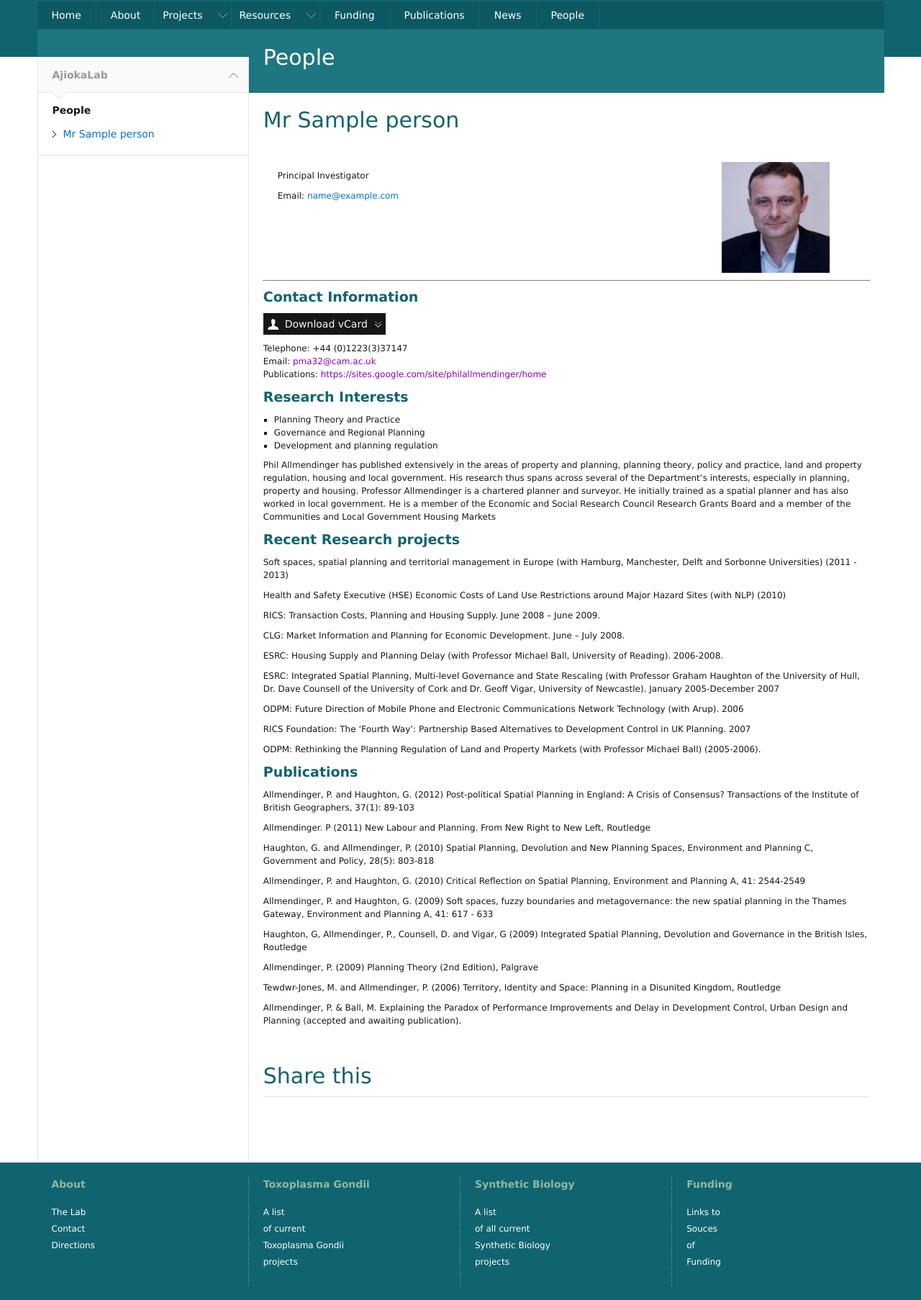
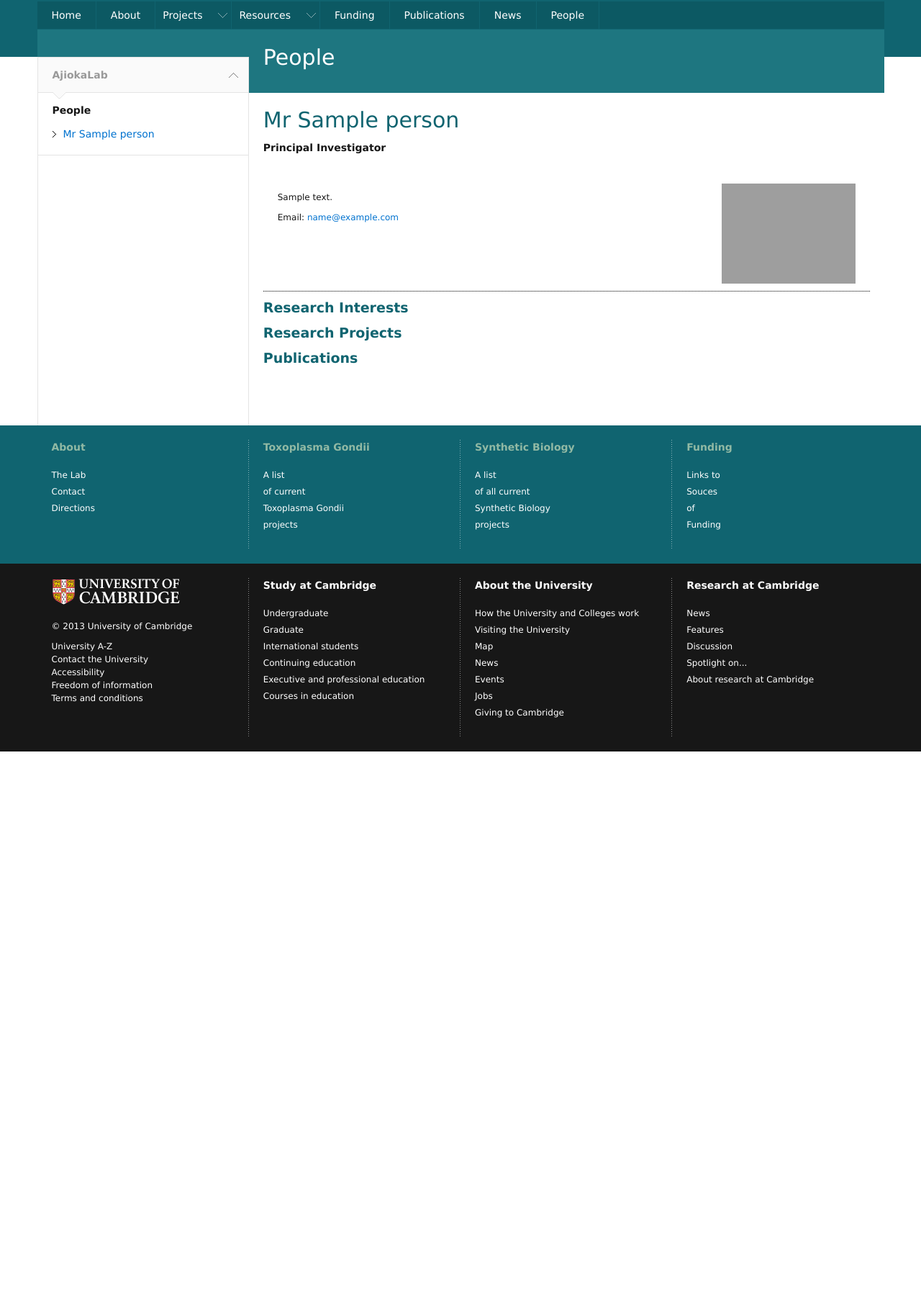
Before and after one commit to haydnKing/jwa-site, a Django app: template templates/person.html in a window 1280 px wide. Shown: the part 271-2077 px from the top of the page at 72% size. After the commit the page ends 1315 px from the top, so only its background shows below. Run offline with Django 3.2, Linux system fonts and the light colour scheme; the template is opened without the code that fills it: values that come from a table or form of the project are taken from there, others are empty; tables that the repository leaves empty hold one stand-in row (values such as "Sample post"); parts of the project's set-up code (start-up, migrations or seed data) failed here and were passed over; some libraries are stand-ins or nearby versions; grey boxes are pictures that could not be loaded.

Commit message:
mug_shots work

```diff
--- a/jwa_site/settings.py
+++ b/jwa_site/settings.py
@@ -10,7 +10,7 @@ https://docs.djangoproject.com/en/1.7/ref/settings/
 
 # Build paths inside the project like this: os.path.join(BASE_DIR, ...)
 import os
-import localsettings
+import jwa_site.localsettings as localsettings
 BASE_DIR = os.path.dirname(os.path.dirname(__file__))
 
 
--- a/jwa_site/urls.py
+++ b/jwa_site/urls.py
@@ -1,6 +1,8 @@
 from django.conf.urls import patterns, include, url
 
 from labdata.admin import admin_site
+
+from jwa_site import settings
 
 urlpatterns = patterns('',
     # Examples:
@@ -12,3 +14,10 @@ urlpatterns = patterns('',
 )
 
 handler404 = '404.html'
+
+if settings.DEBUG:
+    urlpatterns += patterns('',
+        url(r'^media/(?P<path>.*)$',
+            'django.views.static.serve',
+            {'document_root': settings.MEDIA_ROOT, }),
+    )
--- a/labdata/admin.py
+++ b/labdata/admin.py
@@ -15,6 +15,8 @@ class MyAdminSite(admin.AdminSite):
 class PersonAdmin(admin.ModelAdmin):
 	list_display = ('__str__', 'getRole')
 	prepopulated_fields = {"slug": ("name",)}
+	fields = ["title", "name", "role", "current", "email", "mug_shot",
+			"bio", "slug"]
 
 class ProjectAdmin(admin.ModelAdmin):
 	list_display = ('__str__', 'getType')
--- a/labdata/models.py
+++ b/labdata/models.py
@@ -49,11 +49,12 @@ class Person(models.Model):
 			help_text="The person's main role")
 	bio = models.TextField(blank=True,
 			help_text="Short background about the person")
-	mug_shot = models.ImageField(blank=True,
+	mug_shot = models.ImageField(blank=True, upload_to="mugshots/",
 			help_text="Optional mug shot")
 	email = models.EmailField(blank=True,
 			help_text="Contact email - if completed this will be publically available")
-	slug = models.SlugField(unique=True)
+	slug = models.SlugField(unique=True,
+		help_text="This text must uniquely identify the person in the database")
 	current = models.BooleanField(default=True,
 			verbose_name="Current Lab Member",
 			help_text="Is this person a current member of the lab?")
--- a/templates/person.html
+++ b/templates/person.html
@@ -10,101 +10,39 @@
 {% block maincontent %}
     <div class="campl-content-container">
         <h1>{{ person.fullName }}</h1>
+        <h5>{{ person.getRole }}</h5>
         <div class="campl-listing-item profile-listing clearfix">
             <div class="campl-content-container">
                 <div class="campl-column9">
                     <div class="campl-content-container campl-listing-txt">
-                        <p>{{ person.getRole }}</p>
+                        <p>{{ person.bio }}</p>
+                        {% if person.email %}
                         <p>Email: <a href="mailto:{{ person.email }}">{{person.email}}</a></p>
+                        {% endif %}
                     </div>
                 </div>
                 <div class="campl-column3">
                     <div class="campl-content-container campl-listing-img">
-                        <img alt=""  src="{% static 'images/content/profile-01.jpg'%}" class="campl-scale-with-grid" />
+                    {% if person.mug_shot %}
+                        <img alt=""  src="{{ person.mug_shot.url }}" class="campl-scale-with-grid" />
+                    {% else %}
+                        <img alt=""  src="{% static 'images/content/profile-placeholder.jpg' %}" class="campl-scale-with-grid" />
+                    {% endif %}
                     </div>
                 </div>
             </div>
         </div>
 
-        <h2>Contact Information</h2>
-        <p><a href="" class="campl-btn-download-vcard campl-primary-cta" ><span class="campl-download-arrow">Download vCard</span></a>
-
-        <p class="campl-break-word">Telephone: +44 (0)1223(3)37147 <br />
-        Email: <a href="">pma32@cam.ac.uk</a> <br />
-        Publications: <a href="">https://sites.google.com/site/philallmendinger/home</a></p>
-
 
         <h2>Research Interests</h2>
 
-        <ul>
-            <li>Planning Theory and Practice</li>
-            <li>Governance and Regional Planning</li>
-            <li>Development and planning regulation</li>
-        </ul>
-        <p>Phil Allmendinger has published extensively in the areas of property and planning, planning theory, policy and practice,
-            land and property regulation, housing and local government. His research thus spans across several of the Department‘s interests,
-            especially in planning, property and housing. Professor Allmendinger is a chartered planner and surveyor. He initially trained as
-            a spatial planner and has also worked in local government. He is a member of the Economic and Social Research Council Research
-            Grants Board and a member of the Communities and Local Government Housing Markets</p>
 
 
-
-        <h2>Recent Research projects</h2>
-        <p>Soft spaces, spatial planning and territorial management in Europe (with Hamburg, Manchester, Delft and Sorbonne Universities) (2011 - 2013)</p>
-
-        <p>Health and Safety Executive (HSE) Economic Costs of Land Use Restrictions around Major Hazard Sites (with NLP) (2010)</p>
-
-        <p>RICS: Transaction Costs, Planning and Housing Supply. June 2008 – June 2009.</p>
-
-        <p>CLG: Market Information and Planning for Economic Development. June – July 2008.</p>
-
-        <p>ESRC: Housing Supply and Planning Delay (with Professor Michael Ball, University of Reading). 2006-2008.</p>
-
-        <p>ESRC: Integrated Spatial Planning, Multi-level Governance and State Rescaling (with Professor Graham Haughton of the University of Hull, Dr. Dave Counsell of the University of Cork and Dr. Geoff Vigar, University of Newcastle). January 2005-December 2007</p>
-
-        <p>ODPM: Future Direction of Mobile Phone and Electronic Communications Network Technology (with Arup). 2006</p>
-        <p>RICS Foundation: The ‘Fourth Way’: Partnership Based Alternatives to Development Control in UK Planning. 2007</p>
-
-        <p>ODPM: Rethinking the Planning Regulation of Land and Property Markets (with Professor Michael Ball) (2005-2006).</p>
+        <h2>Research Projects</h2>
 
 
 
         <h2>Publications</h2>
-        <p>Allmendinger, P. and Haughton, G. (2012) Post-political Spatial Planning in England: A Crisis of Consensus? Transactions of the Institute of British Geographers, 37(1): 89-103</p>
-
-        <p>Allmendinger. P (2011) New Labour and Planning. From New Right to New Left, Routledge</p>
-
-        <p>Haughton, G. and Allmendinger, P. (2010) Spatial Planning, Devolution and New Planning Spaces, Environment and Planning C, Government and Policy, 28(5):  803-818</p>
-
-        <p>Allmendinger, P. and Haughton, G. (2010) Critical Reflection on Spatial Planning, Environment and Planning A, 41: 2544-2549</p>
-
-        <p>Allmendinger, P. and Haughton, G. (2009) Soft spaces, fuzzy boundaries and metagovernance: the new spatial planning in the Thames Gateway, Environment and Planning A, 41: 617 - 633</p>
-
-        <p>Haughton, G, Allmendinger, P., Counsell, D. and Vigar, G (2009) Integrated Spatial Planning, Devolution and Governance in the British Isles, Routledge</p>
-
-        <p>Allmendinger, P. (2009) Planning Theory (2nd Edition), Palgrave</p>
-
-        <p>Tewdwr-Jones, M. and Allmendinger, P. (2006) Territory, Identity and Space: Planning in a Disunited Kingdom, Routledge</p>
-
-        <p>Allmendinger, P. &amp; Ball, M. Explaining the Paradox of Performance Improvements and Delay in Development Control, Urban Design and Planning (accepted and awaiting publication).</p>
-
-    </div>
-    <div class="campl-content-container">
-        <div class="campl-heading-container">
-            <h2 class="campl-light-heading">Share this</h2>
-        </div>
-    </div>
-    <div class="campl-content-container campl-no-top-padding">
-        <!-- AddThis Button BEGIN -->
-        <div class="addthis_toolbox addthis_default_style ">
-        <a class="addthis_button_facebook_like" fb:like:layout="button_count"></a>
-        <a class="addthis_button_tweet"></a>
-        <a class="addthis_button_pinterest_pinit"></a>
-        <a class="addthis_counter addthis_pill_style"></a>
-        </div>
-        <script type="text/javascript">var addthis_config = {"data_track_addressbar":true};</script>
-        <script type="text/javascript" src="https://s7.addthis.com/js/250/addthis_widget.js#pubid=ra-504f0d4e41e30623"></script>
-        <!-- AddThis Button END -->
     </div>
 
 {% endblock %}
```
Also changed, not shown: static/images/content/profile-01.jpg (deleted), static/images/content/profile-placeholder.jpg (added).
